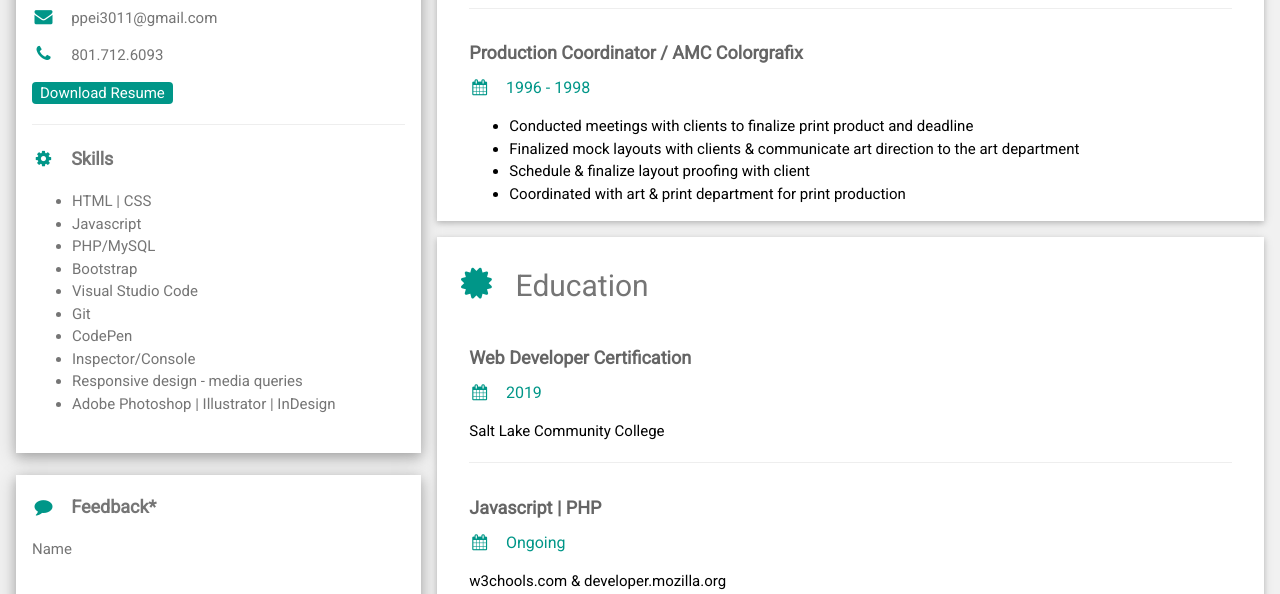
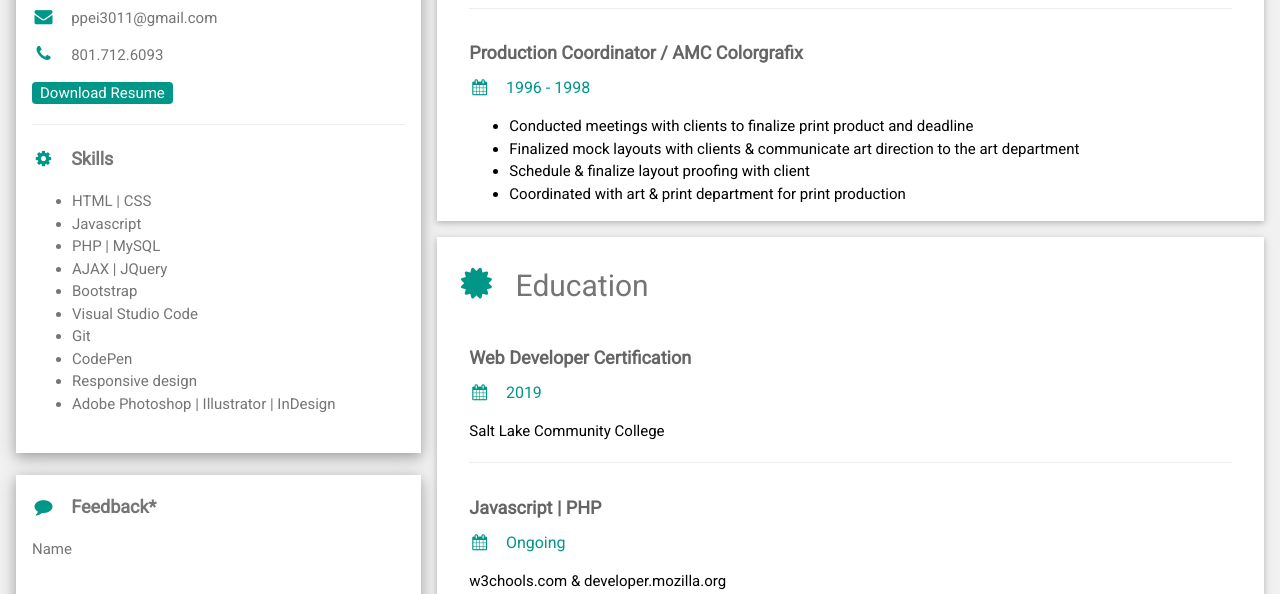
Before and after one commit to ppei-ut/peter-pei.com, a PHP site: page / in a window 1280 px wide. Shown: the part 496-1090 px from the top of the page. Run offline with PHP 8.4, Linux system fonts and the light colour scheme; data that the repository does not hold is empty.

Commit message:
skills section updated

```diff
--- a/index.php
+++ b/index.php
@@ -16,13 +16,10 @@
   </style>
   <link rel="stylesheet" href="style.css">
 
-<!-- Use AJAX for a pop-up message of form submission success -->
 
   <script src="https://ajax.googleapis.com/ajax/libs/jquery/3.4.1/jquery.min.js"></script>
 
   <script src="app.js"></script>
-  <script src="js/validation.js"></script>
-
 
 </head>
 
@@ -57,13 +54,13 @@
           <ul>
               <li>HTML | CSS</li>
               <li>Javascript</li>
-              <li>PHP/MySQL</li>
+              <li>PHP | MySQL</li>
+              <li>AJAX | JQuery</li>
               <li>Bootstrap</li>
               <li>Visual Studio Code</li>
               <li>Git</li>
               <li>CodePen</li>
-              <li>Inspector/Console</li>
-              <li>Responsive design - media queries</li>
+              <li>Responsive design</li>
               <li>Adobe Photoshop | Illustrator | InDesign</li>
           </ul>
           <br>
```
